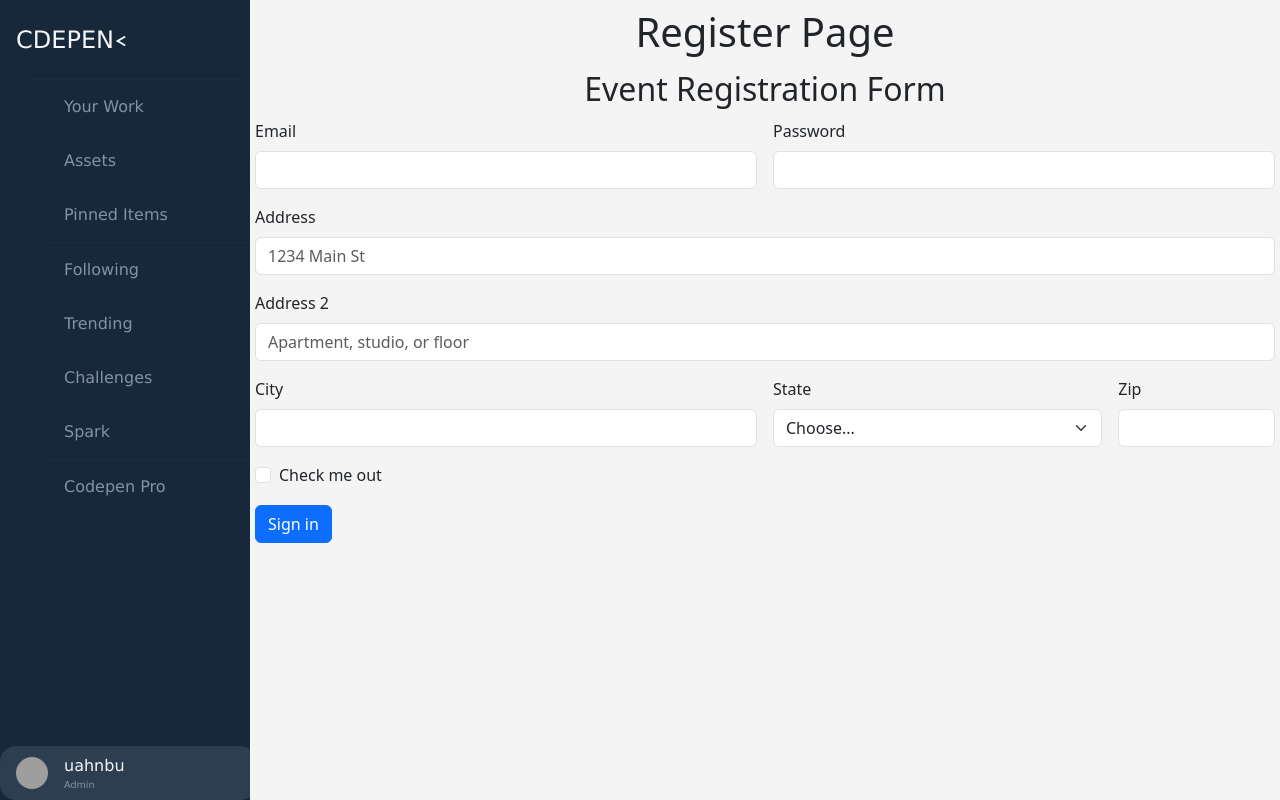
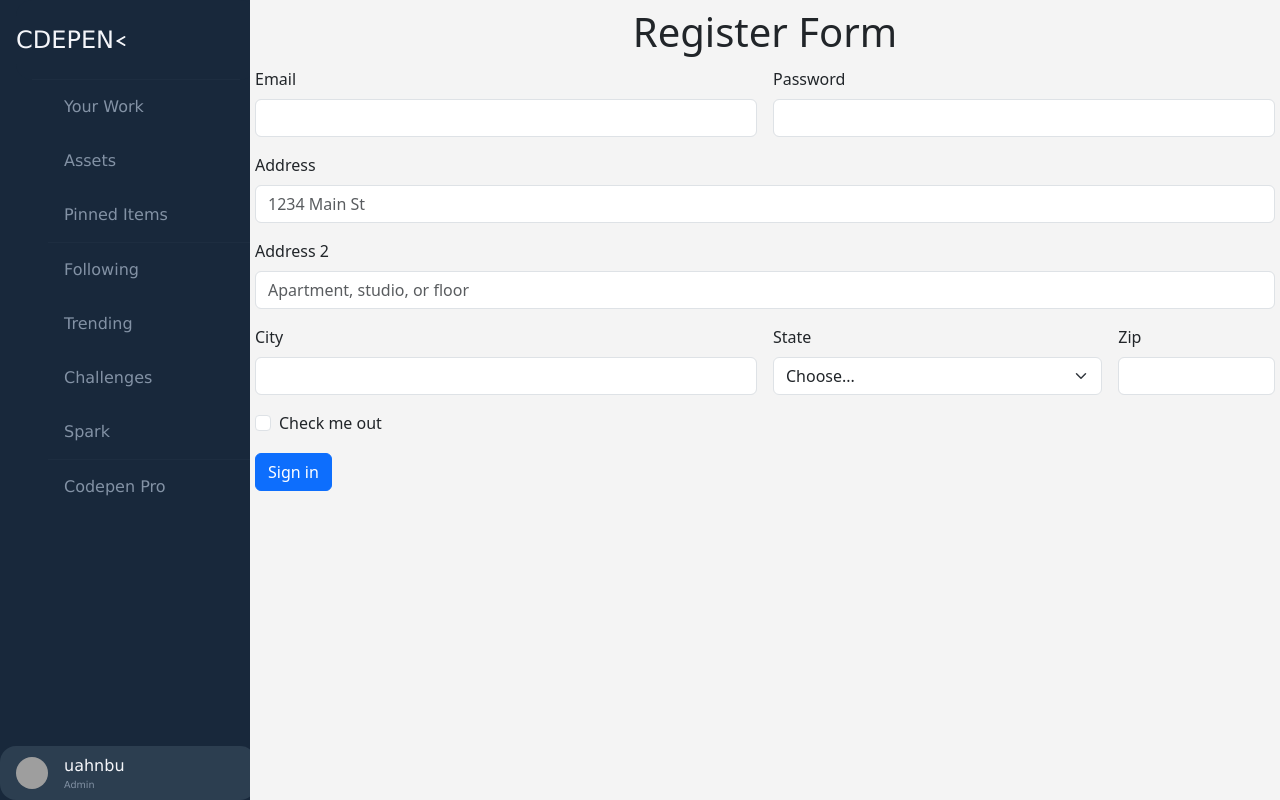
Before and after one commit to AndreasSitumorang/BackEndTemplate, a React (Create React App) app in the folder WebApplication/FrontEnd/Home/: page /formregister in a window 1280 px wide. Built offline with nearby package versions, Linux system fonts and the light colour scheme; grey boxes are pictures that could not be loaded.

Commit message:
fix split component

```diff
--- /dev/null
+++ b/WebApplication/FrontEnd/Home/src/component/Assets/Title.tsx
@@ -0,0 +1,17 @@
+import React from "react";
+
+interface TitleProps {
+  modulename: string;
+}
+
+const Title: React.FC<TitleProps> = ({ modulename }) => {
+  return (
+    <div className="Register-center">
+      <div className="card-heading">
+        <h1>{modulename}</h1>
+      </div>
+    </div>
+  );
+};
+
+export default Title;
--- a/WebApplication/FrontEnd/Home/src/component/page/RegisterPage.tsx
+++ b/WebApplication/FrontEnd/Home/src/component/page/RegisterPage.tsx
@@ -2,21 +2,15 @@ import React from "react";
 import { Link } from "react-router-dom";
 import "bootstrap/dist/css/bootstrap.min.css";
 import "../ui/styles/RegisterPage.css";
+import Title from "../Assets/Title";
 
 const RegisterPage = () => {
   return (
     <div>
-      <div className="Register-center">
-        <h1>Register Page</h1>
-      </div>
       <div className="page-wrapper bg-gra-03 p-t-45 p-b-50">
         <div className="wrapper wrapper--w790">
-          <div >
-            <div className="Register-center">
-              <div className="card-heading">
-                <h2 className="title">Event Registration Form</h2>
-              </div>
-            </div>
+          <div>
+            <Title modulename={"Register Form"} />
 
             <div>
               <form className="row g-3">
```
